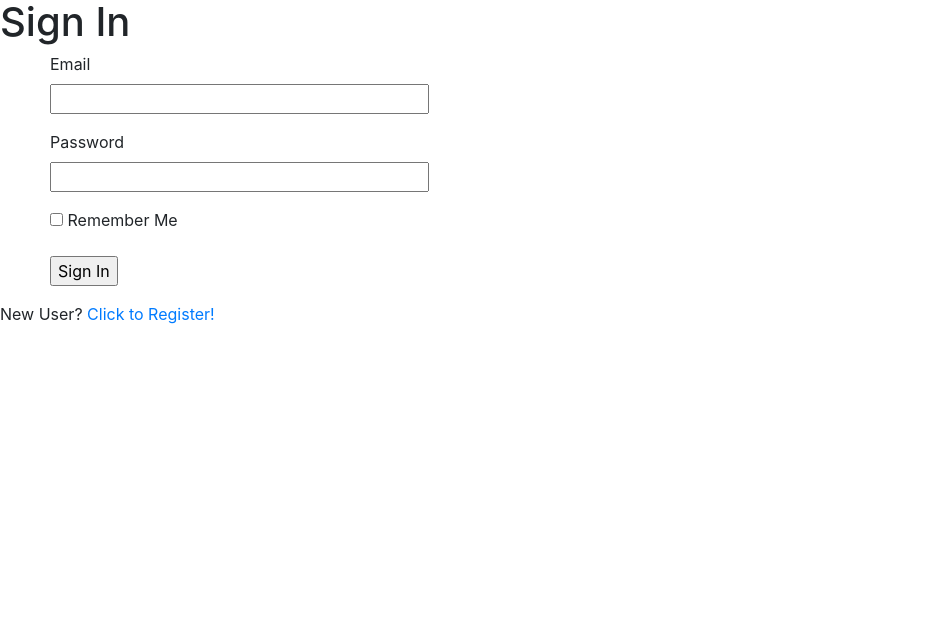
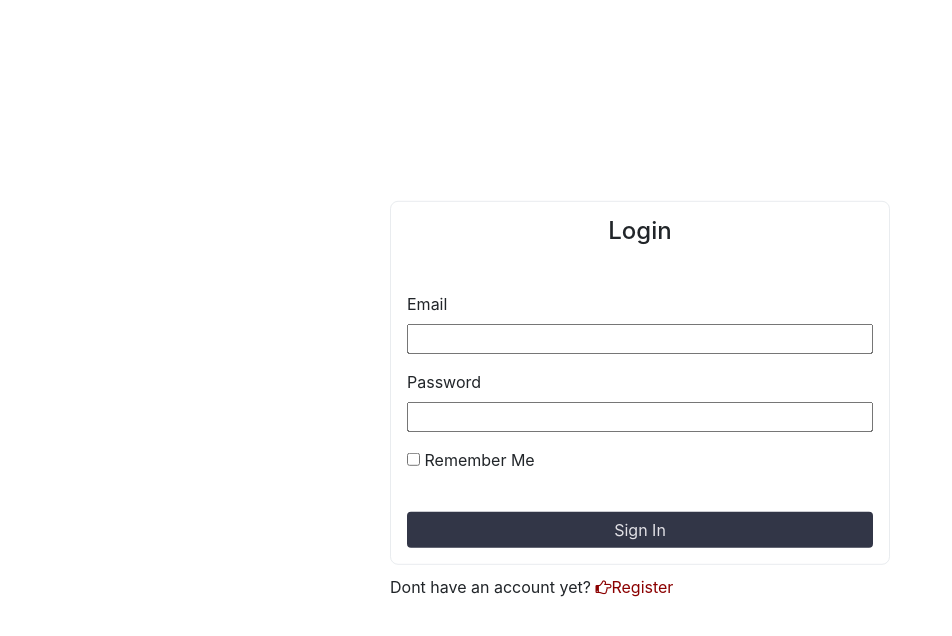
Before and after one commit to Faruqt/Flask-Complete-Tutorial, a Flask app: page /login in a window 1280 px wide. Shown: the top 636 px of the page, without its empty margins (0-952 px from the left). Run offline with Flask 2, Linux system fonts and the light colour scheme; some libraries are stand-ins or nearby versions.

Commit message:
Add login header title

```diff
--- a/Todolist/auth/templates/auth/login.html
+++ b/Todolist/auth/templates/auth/login.html
@@ -1,9 +1,12 @@
 {% extends "base.html" %}
 
 {% block content %}
-    <h1>Sign In</h1>
-    <form action="" method="post" novalidate>
+<div class="login">
+    <form action="" method="post" novalidate class="p-3 border border-2">
         {{ form.hidden_tag() }}
+        <div class="Login-Header">
+            <h4 class="mb-5">Login</h4>
+        </div>
         <p>
             {{ form.email.label }}<br>
             {{ form.email(size=32) }}
@@ -19,7 +22,14 @@
             {% endfor %}
         </p>
         <p>{{ form.remember_me() }} {{ form.remember_me.label }}</p>
-        <p>{{ form.submit() }}</p>
+        <div class="loginbtn">
+            {{ form.submit(class="btn btn-primary mt-3") }}
+        </div>
     </form>
-    <p>New User? <a href="{{ url_for('auth.register') }}">Click to Register!</a></p>
+    <div class=logged_in>
+        <span>Dont have an account yet?</span>
+        <a href="{{ url_for('auth.register') }}"> <i class="fa fa-hand-o-right" aria-hidden="true"></i>Register</a>
+
+    </div>
+</div>
 {% endblock %}
```
